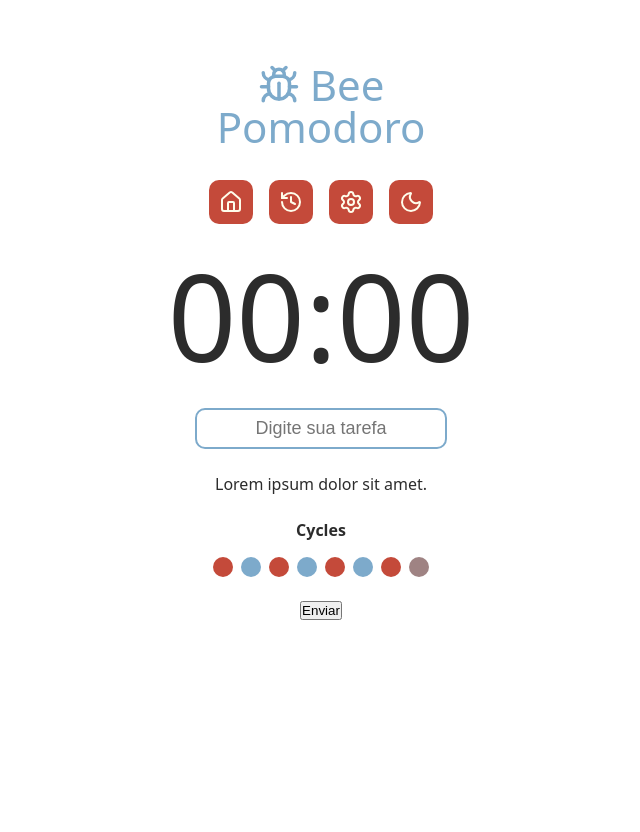
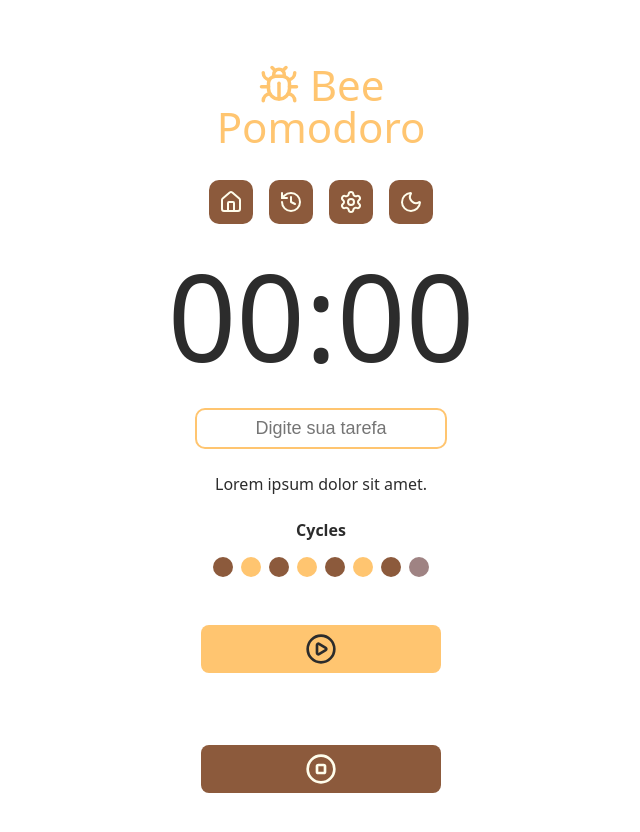
Before and after one commit to beatrizfeitosa/pomodoro, a React (Vite) app: page / in a window 1280 px wide. Shown: the top 832 px of the page, without its empty margins (319-959 px from the left). Before the commit the page ends 800 px from the top, so only its background shows below. Built offline with nearby package versions, Linux system fonts and the light colour scheme.

Commit message:
feat: button component

```diff
--- a/src/App.tsx
+++ b/src/App.tsx
@@ -6,6 +6,8 @@
 import { CountDown } from './components/CountDown';
 import { DefaultInput } from './components/DefaultInput';
 import { Cycles } from './components/Cycles';
+import { DefaultButton } from './components/DefaultButton';
+import { PlayCircleIcon, StopCircleIcon } from 'lucide-react';
 
 export function App() {
   return (
@@ -34,7 +36,8 @@
           </div>
 
           <div className='formRow'>
-            <button>Enviar</button>
+            <DefaultButton icon={<PlayCircleIcon />} color='blue' />
+            <DefaultButton icon={<StopCircleIcon />} color='red' />
           </div>
         </form>
       </Container>
--- /dev/null
+++ b/src/components/DefaultButton/index.tsx
@@ -0,0 +1,18 @@
+import styles from './styles.module.css';
+
+type DefaultButtonProps = {
+  icon: React.ReactNode;
+  color?: 'blue' | 'red';
+} & React.ComponentProps<'button'>;
+
+export function DefaultButton({
+  icon,
+  color = 'blue',
+  ...props
+}: DefaultButtonProps) {
+  return (
+    <button className={`${styles.button} ${styles[color]}`} {...props}>
+      {icon}
+    </button>
+  );
+}
--- /dev/null
+++ b/src/components/DefaultButton/styles.module.css
@@ -0,0 +1,33 @@
+.button {
+  border: none;
+  background-color: var(--primary);
+  color: var(--text-light);
+  display: flex;
+  align-items: center;
+  justify-content: center;
+  min-width: 24rem;
+  padding: 0.8rem;
+  border-radius: 0.8rem;
+  margin: 2.4rem 0;
+  cursor: pointer;
+  transition: all 0.2s ease-in-out;
+}
+
+.button:hover {
+  filter: brightness(80%);
+}
+
+.button svg {
+  width: 3.2rem;
+  height: 3.2rem;
+}
+
+.blue {
+  background-color: var(--primary);
+  color: var(--text-light);
+}
+
+.red {
+  background-color: var(--link);
+  color: var(--text-dark);
+}
--- a/src/components/DefaultInput/index.tsx
+++ b/src/components/DefaultInput/index.tsx
@@ -9,7 +9,7 @@
   id,
   type,
   labelText,
-  ...otherAttributes
+  ...props
 }: DefaultInputProps) {
   return (
     <>
@@ -19,7 +19,7 @@
         className={styles.input}
         id={id}
         type={type}
-        {...otherAttributes}
+        {...props}
       />
     </>
   );
--- a/src/styles/theme.css
+++ b/src/styles/theme.css
@@ -1,9 +1,9 @@
 :root {
-  --primary: #7daacb;
-  --primary-hover: #6488a2;
+  --primary: #ffc570;
+  --primary-hover: #d7a65b;
 
-  --link: #c44a3a;
-  --link-hover: #8c3428;
+  --link: #8c5a3c;
+  --link-hover: #613e29;
 
   --background-light: #fffdeb;
   --background-dark: #2c2c2c;
```
